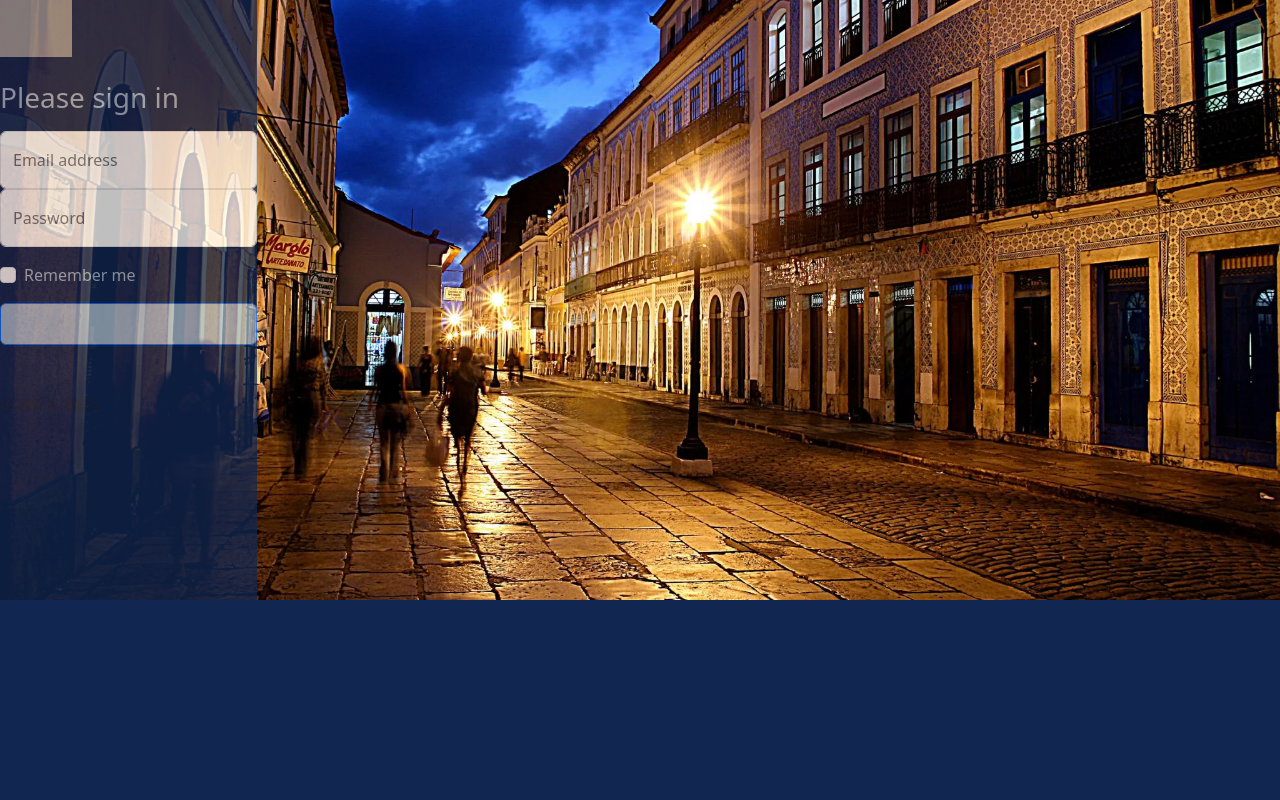
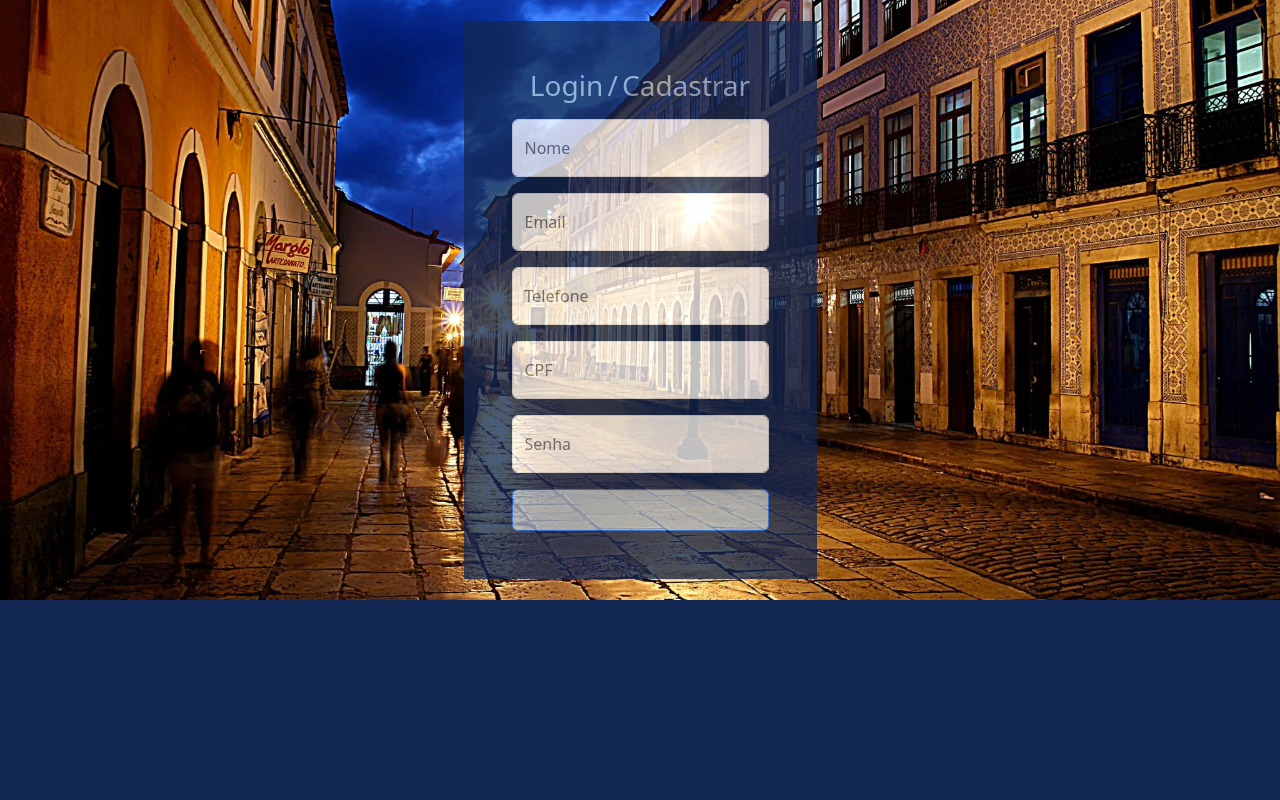
Before and after one commit to lippekstro/slz_alerta, a PHP site: page /views/cadastro_usuario.php in a window 1280 px wide. Shown: the part 60-860 px from the top of the page. Run offline with PHP 8.4, Linux system fonts and the light colour scheme; grey boxes are pictures that could not be loaded.

Commit message:
adicionei e linkei mais paginas, melhorei login e cadastro

```diff
--- a/index.php
+++ b/index.php
@@ -1,5 +1,5 @@
 <?php
-require_once $_SERVER['DOCUMENT_ROOT'] . '/projeto/templates/_header.php';
+require_once $_SERVER['DOCUMENT_ROOT'] . '/slz_alerta/templates/_header.php';
 ?>
 
 <section class="hero d-flex">
@@ -10,5 +10,5 @@ require_once $_SERVER['DOCUMENT_ROOT'] . '/projeto/templates/_header.php';
 </section>
 
 <?php
-require_once $_SERVER['DOCUMENT_ROOT'] . '/projeto/templates/_footer.php';
+require_once $_SERVER['DOCUMENT_ROOT'] . '/slz_alerta/templates/_footer.php';
 ?>
--- a/templates/_header.php
+++ b/templates/_header.php
@@ -8,10 +8,10 @@
 
     <link rel="stylesheet" href="https://fonts.googleapis.com/css2?family=Material+Symbols+Outlined:opsz,wght,FILL,GRAD@20..48,100..700,0..1,-50..200"/>
 
-    <link rel="stylesheet" href="/projeto/css/bootstrap.css">
-    <script src="/projeto/js/bootstrap.bundle.js" defer></script>
+    <link rel="stylesheet" href="/slz_alerta/css/bootstrap.css">
+    <script src="/slz_alerta/js/bootstrap.bundle.js" defer></script>
 
-    <link rel="stylesheet" href="/projeto/css/style.css">
+    <link rel="stylesheet" href="/slz_alerta/css/style.css">
 </head>
 
 <body>
@@ -26,27 +26,27 @@
                     <ul class="navbar-nav me-auto mb-2 mb-lg-0 justify-content-between w-100">
                         <div class="d-flex flex-column flex-lg-row mb-1 mb-lg-0">
                             <li class="nav-item">
-                                <a class="nav-link d-flex align-center" href="/projeto/index.php">
+                                <a class="nav-link d-flex align-center" href="/slz_alerta/index.php">
                                     <span class="material-symbols-outlined">home</span>
                                     Inicio
                                 </a>
                             </li>
                             <li class="nav-item mb-1">
-                                <a class="nav-link" href="/projeto/views/cadastro_usuario.php">Cadastre-se</a>
+                                <a class="nav-link" href="/slz_alerta/views/cadastro_usuario.php">Cadastre-se</a>
                             </li>
                             <li class="nav-item mb-1">
-                                <a class="nav-link" href="#">Denunciar</a>
+                                <a class="nav-link" href="/slz_alerta/views/cadastro_denuncia.php">Denunciar</a>
                             </li>
                             <li class="nav-item mb-1">
-                                <a class="nav-link" href="#">Historico</a>
+                                <a class="nav-link" href="/slz_alerta/views/denuncias.php">Historico</a>
                             </li>
                             <li class="nav-item mb-1">
-                                <a class="nav-link" href="/projeto/views/sobre.php">Sobre</a>
+                                <a class="nav-link" href="/slz_alerta/views/sobre.php">Sobre</a>
                             </li>
                         </div>
                         <div class="d-flex">
                             <li class="nav-item">
-                                <a class="btn btn-outline-primary d-flex align-center" href="#">
+                                <a class="btn btn-outline-primary d-flex align-center" href="/slz_alerta/views/login.php">
                                     <span class="material-symbols-outlined">person</span>
                                     Entrar
                                 </a>
--- a/views/cadastro_usuario.php
+++ b/views/cadastro_usuario.php
@@ -1,34 +1,42 @@
 <?php
-require_once $_SERVER['DOCUMENT_ROOT'] . '/projeto/templates/_header.php';
+require_once $_SERVER['DOCUMENT_ROOT'] . '/slz_alerta/templates/_header.php';
 ?>
 
-<section class="hero d-flex">
-    <div class="bg-prim opacity-75 d-flex">
+<section class="align-items-center d-flex hero justify-content-center">
+    <div class="bg-prim opacity-75 d-flex p-5">
         <form class="">
-            <img class="mb-4" src="/docs/5.3/assets/brand/bootstrap-logo.svg" alt="" width="72" height="57">
-            <h1 class="h3 mb-3 fw-normal">Please sign in</h1>
-
-            <div class="form-floating">
-                <input type="email" class="form-control" id="floatingInput" placeholder="name@example.com">
-                <label for="floatingInput">Email address</label>
-            </div>
-            <div class="form-floating">
-                <input type="password" class="form-control" id="floatingPassword" placeholder="Password">
-                <label for="floatingPassword">Password</label>
+            <div class="mb-3 text-center">
+                <a class="h3 mb-3 fw-normal text-decoration-none" href="/slz_alerta/views/login.php">Login</a>
+                <span class="h3 mb-3 fw-normal">/</span>
+                <a class="h3 mb-3 fw-normal text-decoration-none" href="/slz_alerta/views/cadastro_usuario.php">Cadastrar</a>
             </div>
 
-            <div class="form-check text-start my-3">
-                <input class="form-check-input" type="checkbox" value="remember-me" id="checkDefault">
-                <label class="form-check-label" for="checkDefault">
-                    Remember me
-                </label>
+            <div class="form-floating mb-3">
+                <input type="text" class="form-control" id="floatingNome" placeholder="name@exemplo.com">
+                <label for="floatingNome">Nome</label>
             </div>
-            <button class="btn btn-primary w-100 py-2" type="submit">Sign in</button>
-            <p class="mt-5 mb-3 text-body-secondary">© 2017–2025</p>
+            <div class="form-floating mb-3">
+                <input type="email" class="form-control" id="floatingEmail" placeholder="name@exemplo.com">
+                <label for="floatingEmail">Email</label>
+            </div>
+            <div class="form-floating mb-3">
+                <input type="tel" class="form-control" id="floatingTel" placeholder="name@exemplo.com">
+                <label for="floatingTel">Telefone</label>
+            </div>
+            <div class="form-floating mb-3">
+                <input type="text" class="form-control" id="floatingCpf" placeholder="name@exemplo.com">
+                <label for="floatingCpf">CPF</label>
+            </div>
+            <div class="form-floating mb-3">
+                <input type="senha" class="form-control" id="floatingSenha" placeholder="Senha">
+                <label for="floatingSenha">Senha</label>
+            </div>
+
+            <button class="btn btn-primary w-100 py-2" type="submit">Cadastrar</button>
         </form>
     </div>
 </section>
 
 <?php
-require_once $_SERVER['DOCUMENT_ROOT'] . '/projeto/templates/_footer.php';
+require_once $_SERVER['DOCUMENT_ROOT'] . '/slz_alerta/templates/_footer.php';
 ?>
--- a/views/sobre.php
+++ b/views/sobre.php
@@ -1,5 +1,5 @@
 <?php
-require_once $_SERVER['DOCUMENT_ROOT'] . '/projeto/templates/_header.php';
+require_once $_SERVER['DOCUMENT_ROOT'] . '/slz_alerta/templates/_header.php';
 ?>
 
 <section class="hero p-2 p-lg-5">
@@ -16,5 +16,5 @@ require_once $_SERVER['DOCUMENT_ROOT'] . '/projeto/templates/_header.php';
 </section>
 
 <?php
-require_once $_SERVER['DOCUMENT_ROOT'] . '/projeto/templates/_footer.php';
+require_once $_SERVER['DOCUMENT_ROOT'] . '/slz_alerta/templates/_footer.php';
 ?>
```
Also changed, not shown: views/cadastro_denuncia.php (added, +11 -0 lines), views/denuncias.php (added, +11 -0 lines), views/login.php (added, +36 -0 lines).
